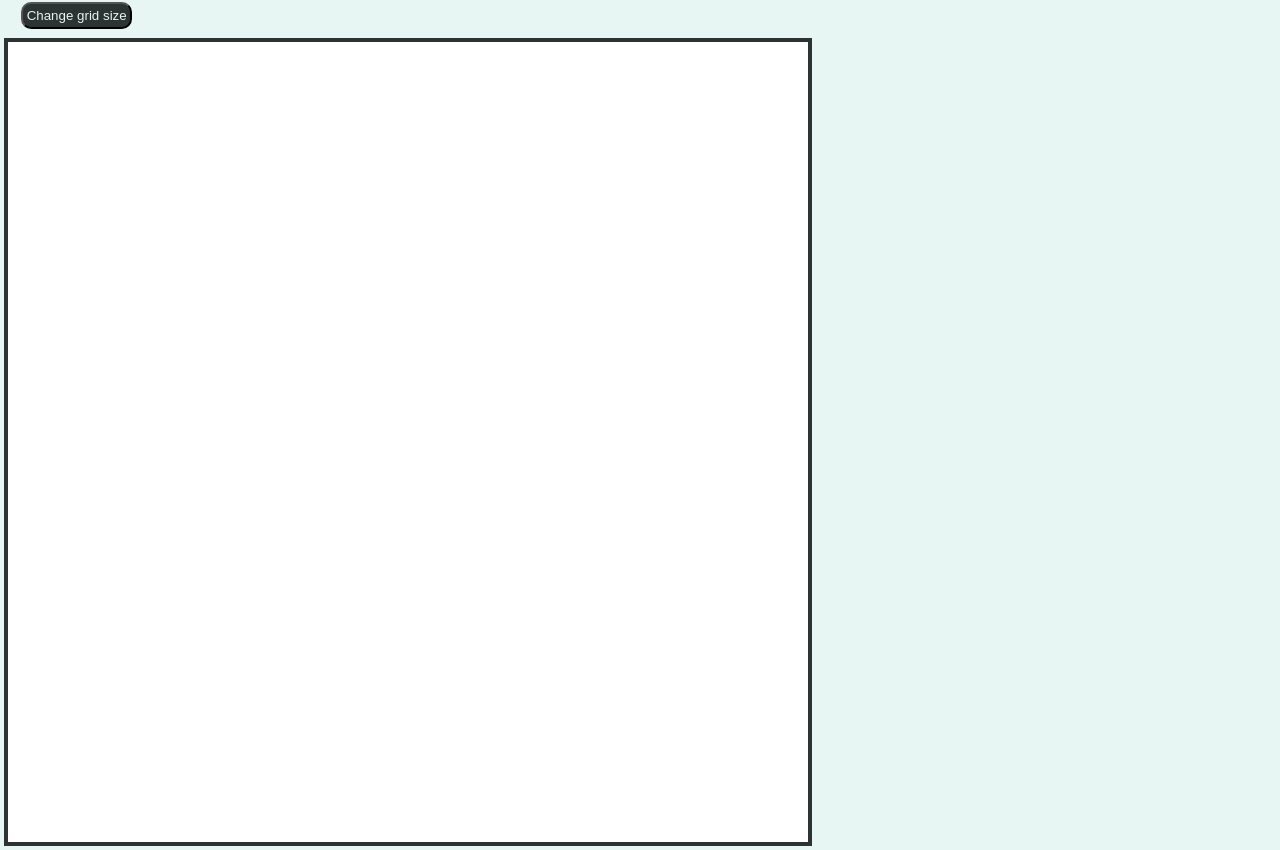
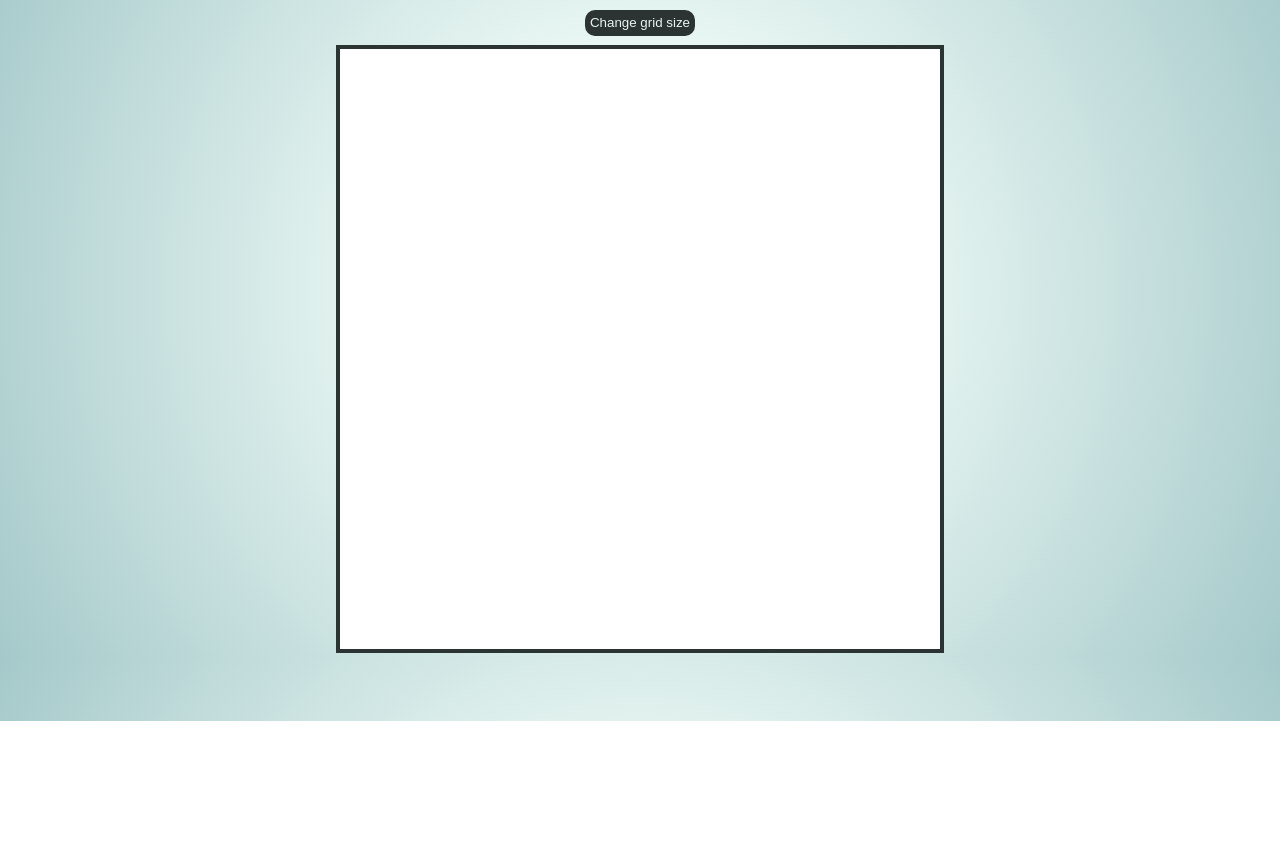
Before and after one commit to bollowatsch/etch-a-skecth, a plain HTML site: page index.html in a window 1280 px wide. Shown: the part 79-929 px from the top of the page. After the commit the page ends 800 px from the top, so only its background shows below. Drawn offline with Linux system fonts and the light colour scheme.

Commit message:
add button design

```diff
--- a/style.css
+++ b/style.css
@@ -6,8 +6,8 @@
 }
 
 .container {
-  width: 800px;
-  aspect-ratio: 1;
+  width: 600px;
+  height: 600px;
   display: flex;
   flex-wrap: wrap;
   gap: 0;
@@ -20,13 +20,23 @@ button {
   background-color: #2C3333;
   color: #E7F6F2;
   border-radius: 10px;
-  padding: 0.3em 0.25em;
+  border: none;
+  padding: 0.4em 0.4em;
   margin: 0 1em 1em 1em;
+}
+
+button:hover {
+  box-shadow: #2C3333 0px 7px 14px;
 }
 
 body {
   font-family: roboto, sans-serif;
-  background-color: #E7F6F2;
+  background: rgb(255, 255, 255);
+  background: radial-gradient(circle, rgba(255, 255, 255, 1) 0%, rgba(231, 246, 242, 1) 35%, rgba(230, 245, 241, 1) 36%, rgba(165, 201, 202, 1) 100%);
+  display: flex;
+  flex-direction: column;
+  justify-content: center;
+  align-items: center;
 }
 
 h1 {
```
